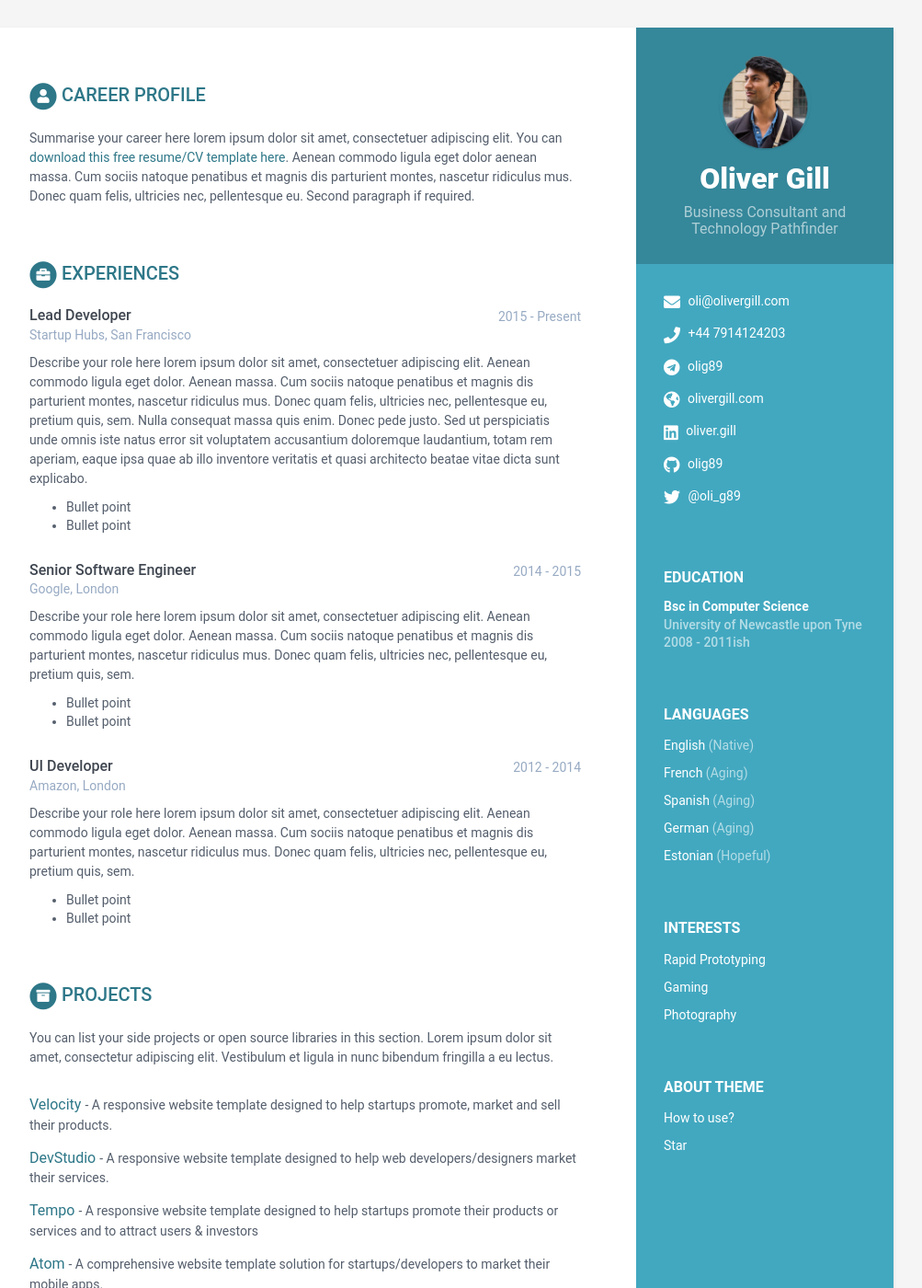
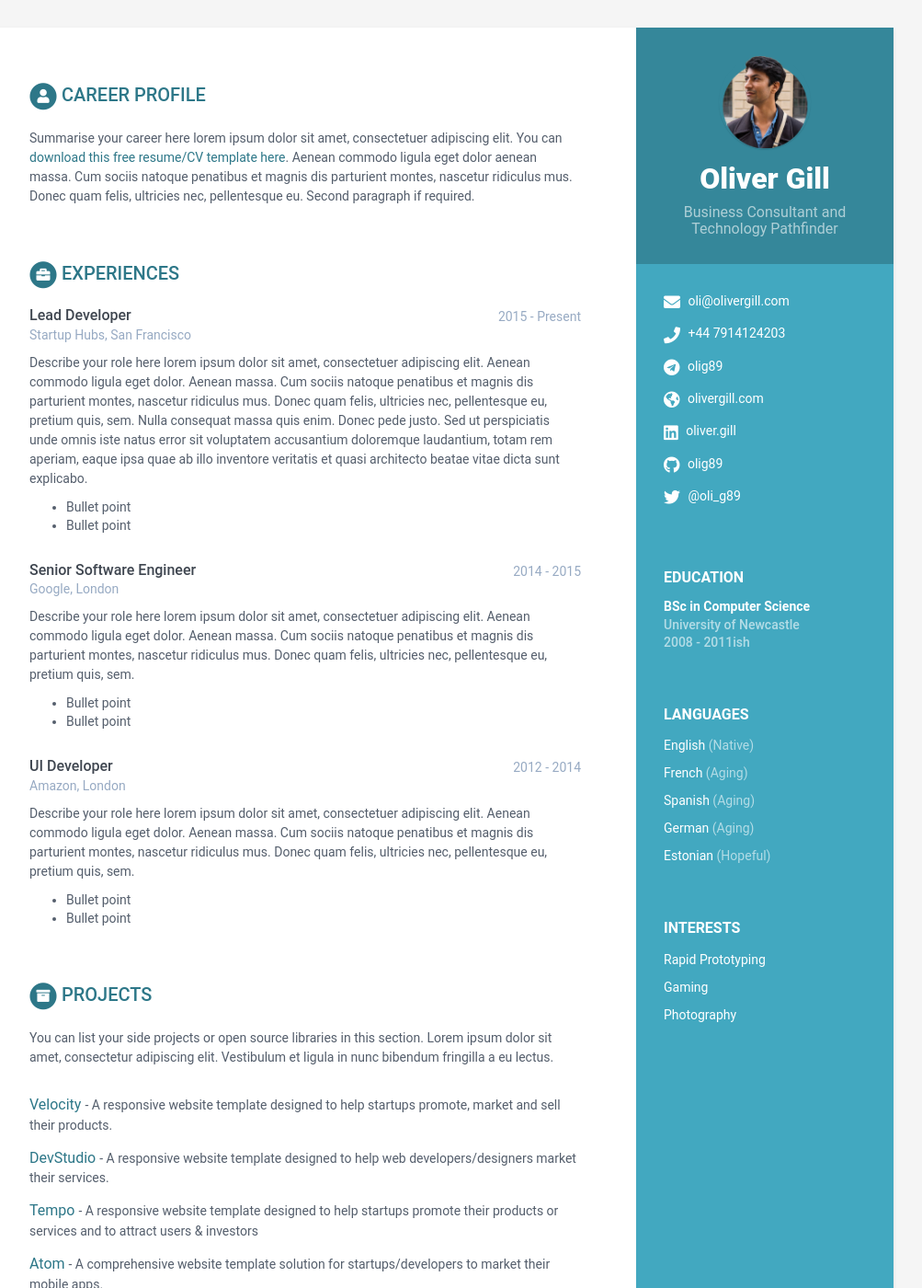
Before and after one commit to olig89/olig89.github.io, a Jekyll site: the page built from index.html, in a window 1280 px wide and 1400 px high. Shown: the whole window at 92% size, without its empty margins (168-1171 px from the left). Built offline with Jekyll 4.4.1, drawn with Linux system fonts in a browser that asks for light colours.

Commit message:
fixing weirdness

```diff
--- a/_data/data.yml
+++ b/_data/data.yml
@@ -3,7 +3,7 @@
 #
 
 sidebar:
-    about: True # set to False or comment line if you want to remove the "how to use?" in the sidebar
+    about: False # set to False or comment line if you want to remove the "how to use?" in the sidebar
     education: True # set to False if you want education in main section instead of in sidebar
 
     # Profile information
@@ -49,7 +49,7 @@ sidebar:
         link:
 
       - item: Photography
-        link:
+        link: https://olivergill.com/photos/
 
 career-profile:
     title: Career Profile
@@ -61,8 +61,8 @@ career-profile:
       Donec quam felis, ultricies nec, pellentesque eu.
       Second paragraph if required.
 education:
-    - degree: Bsc in Computer Science
-      university: University of Newcastle upon Tyne
+    - degree: BSc in Computer Science
+      university: University of Newcastle
       time: 2008 - 2011ish
       details: |
         Describe your study here lorem ipsum dolor sit amet, consectetuer
```
